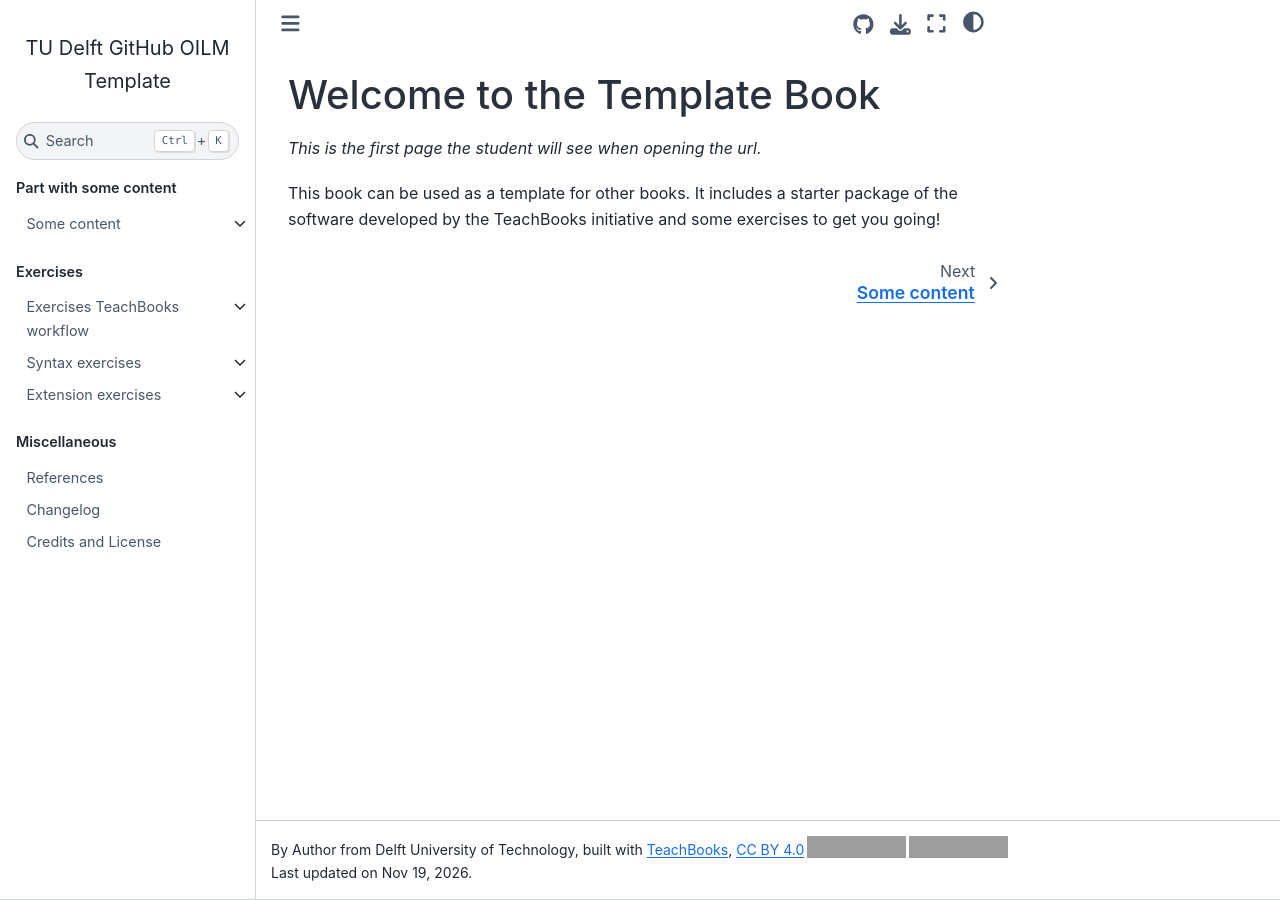
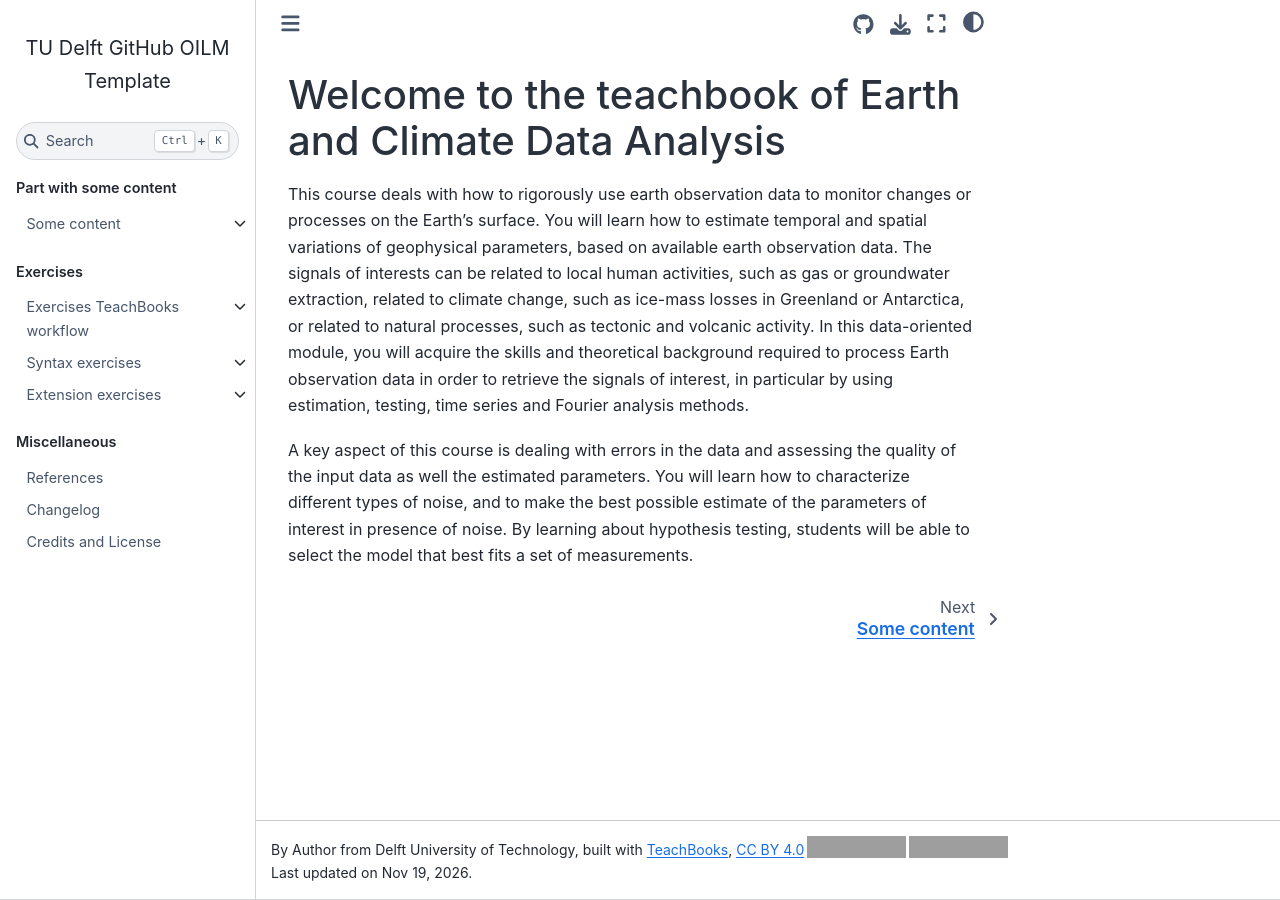
Before and after one commit to tacobroerse/ECT-Data-Analysis-For-Earth-and-Climate, a Jupyter Book: the page built from book/intro.md, in a window 1280 px wide. Built offline with Jupyter Book 1.0.4 settings and Sphinx 7.4.7 and the Sphinx Book theme 1.1.4, drawn with Linux system fonts in a browser that asks for light colours; comment, search, counter and statistics services are not loaded; grey boxes are pictures that could not be loaded.

Commit message:
Update intro.md
initial intro text (from study guide)

```diff
--- a/book/intro.md
+++ b/book/intro.md
@@ -1,6 +1,6 @@
 (intro)=
-# Welcome to the Template Book
+# Welcome to the teachbook of Earth and Climate Data Analysis
 
-_This is the first page the student will see when opening the url._
+This course deals with how to rigorously use earth observation data to monitor changes or processes on the Earth’s surface. You will learn how to estimate temporal and spatial variations of geophysical parameters, based on available earth observation data. The signals of interests can be related to local human activities, such as gas or groundwater extraction, related to climate change, such as ice-mass losses in Greenland or Antarctica, or related to natural processes, such as tectonic and volcanic activity. In this data-oriented module, you will acquire the skills and theoretical background required to process Earth observation data in order to retrieve the signals of interest, in particular by using estimation, testing, time series and Fourier analysis methods.
 
-This book can be used as a template for other books. It includes a starter package of the software developed by the TeachBooks initiative and some exercises to get you going!
+A key aspect of this course is dealing with errors in the data and assessing the quality of the input data as well the estimated parameters. You will learn how to characterize different types of noise, and to make the best possible estimate of the parameters of interest in presence of noise. By learning about hypothesis testing, students will be able to select the model that best fits a set of measurements.
```
